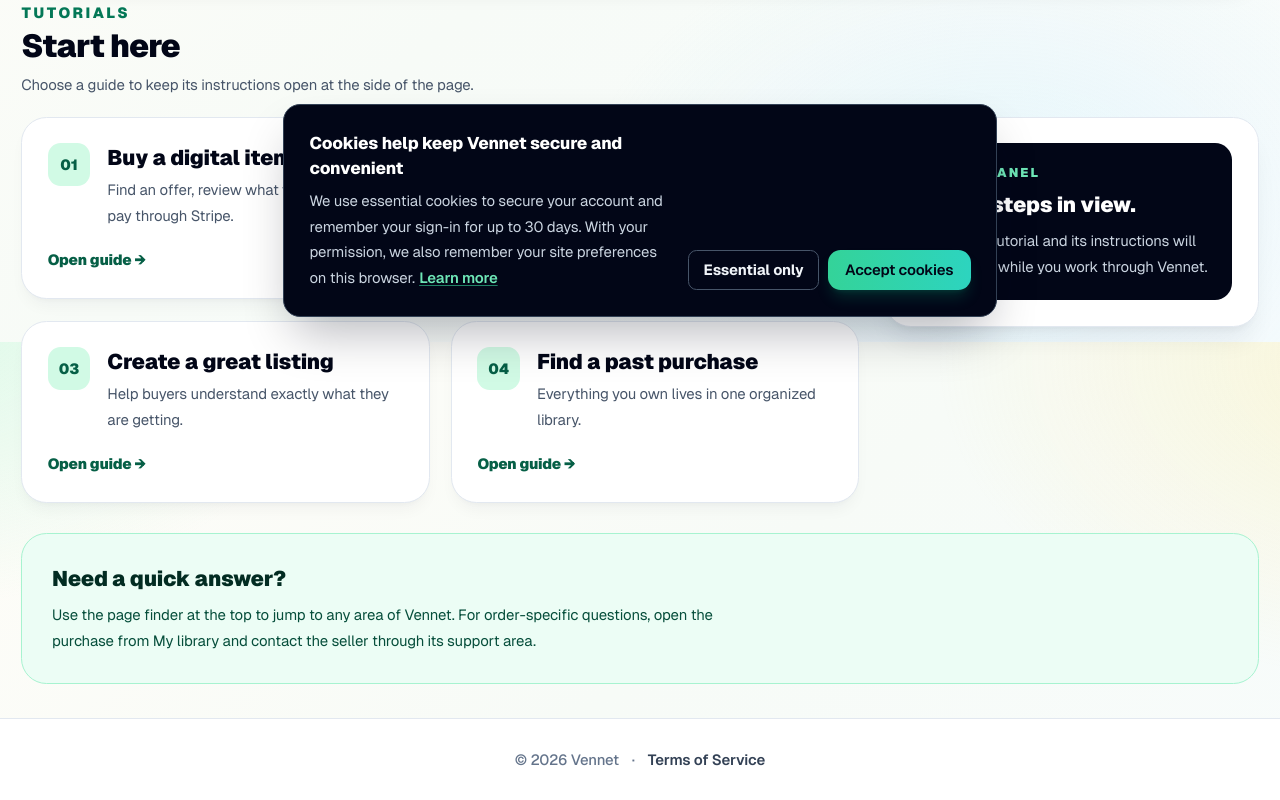
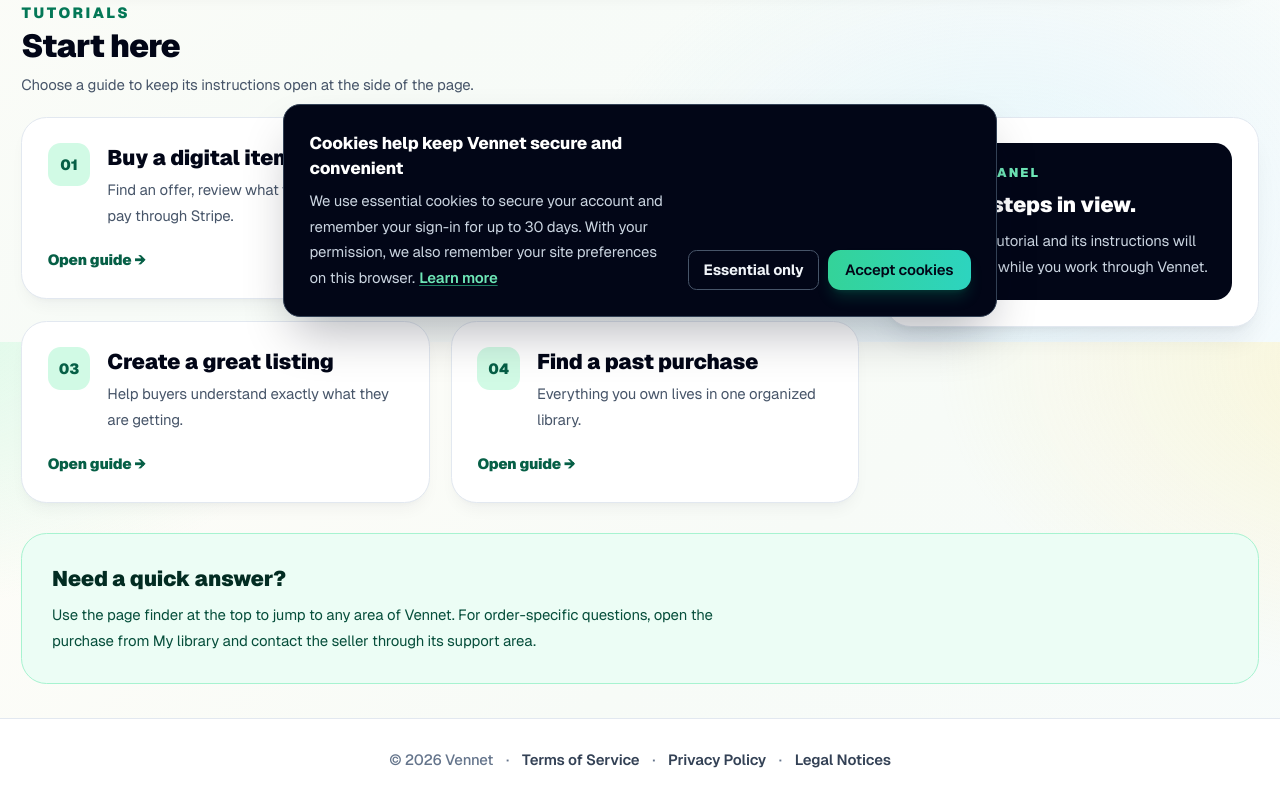
Before and after one commit to MagroOwner/Vennet, a Next.js app: page /help in a window 1280 px wide. Shown: the part 458-1258 px from the top of the page. Built offline with nearby package versions, Linux system fonts and the light colour scheme; no server answers; the database is empty.

Commit message:
Link privacy and legal notices in footer

```diff
--- a/src/app/layout.tsx
+++ b/src/app/layout.tsx
@@ -22,7 +22,7 @@ export default function RootLayout({ children }: Readonly<{ children: React.Reac
           <Navbar />
           <main className="mx-auto w-full max-w-7xl flex-1 px-4 py-7 sm:px-5 sm:py-8">{children}</main>
           <footer className="border-t border-slate-200 bg-white px-5 py-7 text-center text-sm font-medium text-slate-500">
-            <span>© {new Date().getFullYear()} Vennet</span><span className="mx-3">·</span><Link href="/terms" className="font-semibold text-slate-700 transition hover:text-emerald-700">Terms of Service</Link>
+            <span>© {new Date().getFullYear()} Vennet</span><span className="mx-3">·</span><Link href="/terms" className="font-semibold text-slate-700 transition hover:text-emerald-700">Terms of Service</Link><span className="mx-3">·</span><Link href="/privacy" className="font-semibold text-slate-700 transition hover:text-emerald-700">Privacy Policy</Link><span className="mx-3">·</span><Link href="/legal" className="font-semibold text-slate-700 transition hover:text-emerald-700">Legal Notices</Link>
           </footer>
           <CookieConsent />
         </Providers>
```
